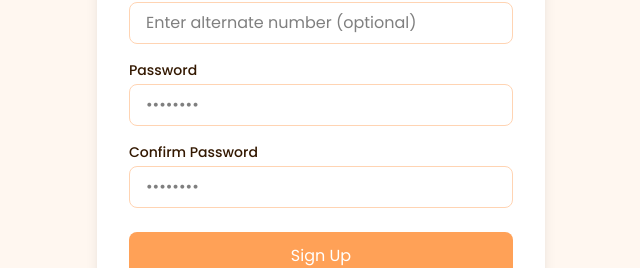
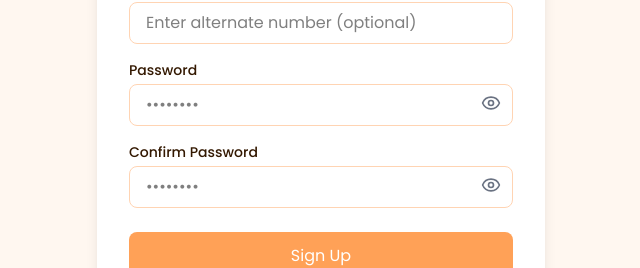
Before and after one commit to NSuryansh/Built_it, a React (Vite) app in the folder frontend/: page /signup in a window 1280 px wide. Shown: the part 434-702 px from the top of the page, without its empty margins (319-959 px from the left). Built offline with nearby package versions, Linux system fonts and the light colour scheme.

Commit message:
Added show password to every login and signup

```diff
--- a/frontend/src/pages/Login.jsx
+++ b/frontend/src/pages/Login.jsx
@@ -1,10 +1,11 @@
 import { useState } from "react";
 import { useNavigate } from "react-router-dom";
-import { Lock } from "lucide-react";
+import { Lock, Eye, EyeOff } from "lucide-react";
 
 const Login = () => {
   const [username, setUsername] = useState("");
   const [password, setPassword] = useState("");
+  const [showPassword, setShowPassword] = useState(false);
   const [error, setError] = useState("");
   const navigate = useNavigate();
 
@@ -69,9 +70,10 @@ const Login = () => {
             >
               Password
             </label>
+            <div className="relative">
               <input
                 id="password"
-              type="password"
+                type={showPassword ? "text" : "password"}
                 value={password}
                 onChange={(e) => setPassword(e.target.value)}
                 className="mt-1 w-full px-4 py-2 border border-[var(--custom-orange-200)] rounded-lg focus:ring-2 focus:ring-[var(--custom-orange-500)] focus:border-transparent"
@@ -79,7 +81,15 @@ const Login = () => {
                 required
               />
               <button
-              onClick={() => navigate('/forgot_password')}
+                type="button"
+                className="absolute right-3 top-1/2 -translate-y-1/2 text-gray-500 hover:text-[var(--custom-orange-900)]"
+                onClick={() => setShowPassword(!showPassword)}
+              >
+                {showPassword ? <EyeOff size={20} /> : <Eye size={20} />}
+              </button>
+            </div>
+            <button
+              onClick={() => navigate("/forgot_password")}
               className="mt-1 text-sm text-[var(--custom-orange-600)] hover:text-[var(--custom-orange-700)] transition-colors"
             >
               Forgot Password?
@@ -129,6 +139,6 @@ const Login = () => {
       </div>
     </div>
   );
-}
+};
 
 export default Login;
--- a/frontend/src/pages/Signup.jsx
+++ b/frontend/src/pages/Signup.jsx
@@ -1,11 +1,13 @@
 import React from "react";
 import { useState } from "react";
 import { useNavigate } from "react-router-dom";
-import { UserPlus } from "lucide-react";
+import { UserPlus, Eye, EyeOff } from "lucide-react";
 
-export default function SignUp() {
+const SignUp = () => {
   const navigate = useNavigate();
-  const [error, setError] = useState([]);
+  const [showPassword, setShowPassword] = useState(false);
+  const [showConfirmPassword, setShowConfirmPassword] = useState(false);
+  const [error, setError] = useState("");
 
   const [formData, setFormData] = useState({
     username: "",
@@ -54,6 +56,15 @@ export default function SignUp() {
   }
 
   async function handleSignup() {
+    if (formData.password !== formData.confirmPassword) {
+      setError("Passwords do not match");
+      return;
+    }
+    if (formData.password.length < 8) {
+      setError("Password must be at least 8 characters long");
+      return;
+    }
+    setError("");
     const { username, email, mobile, password, altNo, confirmPassword } =
       formData;
 
@@ -193,8 +204,9 @@ export default function SignUp() {
                 >
                   Password
                 </label>
+                <div className="relative">
                   <input
-                  type="password"
+                    type={showPassword ? "text" : "password"}
                     name="password"
                     value={formData.password}
                     onChange={handleChange}
@@ -203,6 +215,14 @@ export default function SignUp() {
                     placeholder="••••••••"
                     required
                   />
+                  <button
+                    type="button"
+                    className="absolute right-3 top-1/2 -translate-y-1/2 text-gray-500 hover:text-blue-900"
+                    onClick={() => setShowPassword(!showPassword)}
+                  >
+                    {showPassword ? <EyeOff size={20} /> : <Eye size={20} />}
+                  </button>
+                </div>
               </div>
 
               <div>
@@ -212,9 +232,10 @@ export default function SignUp() {
                 >
                   Confirm Password
                 </label>
+                <div className="relative">
                   <input
                     id="confirmPassword"
-                  type="password"
+                    type={showConfirmPassword ? "text" : "password"}
                     name="confirmPassword"
                     value={formData.confirmPassword}
                     onChange={handleChange}
@@ -222,6 +243,18 @@ export default function SignUp() {
                     placeholder="••••••••"
                     required
                   />
+                  <button
+                    type="button"
+                    className="absolute right-3 top-1/2 -translate-y-1/2 text-gray-500 hover:text-[var(--custom-orange-900)]"
+                    onClick={() => setShowConfirmPassword(!showConfirmPassword)}
+                  >
+                    {showConfirmPassword ? (
+                      <EyeOff size={20} />
+                    ) : (
+                      <Eye size={20} />
+                    )}
+                  </button>
+                </div>
               </div>
             </div>
 
@@ -247,4 +280,6 @@ export default function SignUp() {
       </div>
     </>
   );
-}
+};
+
+export default SignUp;
--- a/frontend/src/pages/admin/admin_login.jsx
+++ b/frontend/src/pages/admin/admin_login.jsx
@@ -1,10 +1,11 @@
 import React, { useState } from "react";
 import { useNavigate } from "react-router-dom";
-import { Lock } from "lucide-react";
+import { Lock, Eye, EyeOff } from "lucide-react";
 
 const AdminLogin = () => {
   const [email, setEmail] = useState("");
   const [password, setPassword] = useState("");
+  const [showPassword, setShowPassword] = useState(false);
   const [error, setError] = useState("");
   const navigate = useNavigate();
 
@@ -75,15 +76,24 @@ const AdminLogin = () => {
               >
                 Password
               </label>
+              <div className="relative">
                 <input
                   id="password"
-                type="password"
+                  type={showPassword ? "text" : "password"}
                   value={password}
                   onChange={(e) => setPassword(e.target.value)}
                   className="mt-1 w-full px-4 py-2 border border-[var(--custom-primary-green-200)] rounded-lg focus:ring-2 focus:ring-[var(--custom-primary-green-500)] focus:border-transparent"
                   placeholder="••••••••"
                   required
                 />
+                <button
+                  type="button"
+                  className="absolute right-3 top-1/2 -translate-y-1/2 text-gray-500 hover:text-[var(--custom-primary-green-900)]"
+                  onClick={() => setShowPassword(!showPassword)}
+                >
+                  {showPassword ? <EyeOff size={20} /> : <Eye size={20} />}
+                </button>
+              </div>
               <button
                 onClick={() => navigate("/admin/forgot_password")}
                 className="mt-1 text-sm text-[var(--custom-primary-green-600)] hover:text-[var(--custom-primary-green-700)] transition-colors"
--- a/frontend/src/pages/doctor/Login_doctor.jsx
+++ b/frontend/src/pages/doctor/Login_doctor.jsx
@@ -1,11 +1,12 @@
 import React from "react";
 import { useState } from "react";
 import { useNavigate } from "react-router-dom";
-import { Lock } from "lucide-react";
+import { Lock, Eye, EyeOff } from "lucide-react";
 
 const DoctorLogin = () => {
   const [email, setEmail] = useState("");
   const [password, setPassword] = useState("");
+  const [showPassword, setShowPassword] = useState(false);
   const [error, setError] = useState("");
   const navigate = useNavigate();
 
@@ -76,15 +77,24 @@ const DoctorLogin = () => {
                 >
                   Password
                 </label>
+                <div className="relative">
                   <input
                     id="password"
-                  type="password"
+                    type={showPassword ? "text" : "password"}
                     value={password}
                     onChange={(e) => setPassword(e.target.value)}
                     className="mt-1 w-full px-4 py-2 border border-blue-200 rounded-lg focus:ring-2 focus:ring-blue-500 focus:border-transparent"
                     placeholder="••••••••"
                     required
                   />
+                  <button
+                    type="button"
+                    className="absolute right-3 top-1/2 -translate-y-1/2 text-gray-500 hover:text-blue-900"
+                    onClick={() => setShowPassword(!showPassword)}
+                  >
+                    {showPassword ? <EyeOff size={20} /> : <Eye size={20} />}
+                  </button>
+                </div>
                 <button
                   onClick={() => navigate("/doctor/forgot_password")}
                   className="mt-1 text-sm text-blue-600 hover:text-blue-700 transition-colors"
```
Lines whose indentation alone changed are shown as unchanged.
